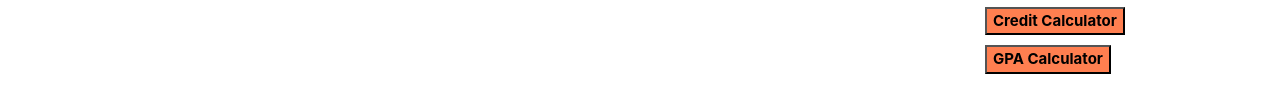
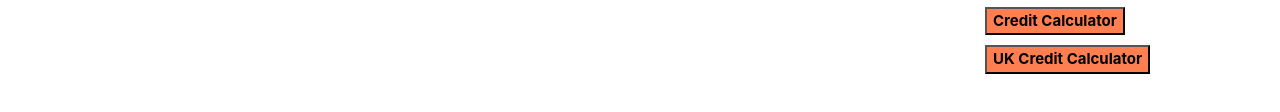
Before and after one commit to DataScienceDFG/institution.io, a plain HTML site: page index.html in a window 1280 px wide. Shown: the part 510-622 px from the top of the page. Drawn offline with nearby package versions, Linux system fonts and the light colour scheme.

Commit message:
Update index.html

```diff
--- a/index.html
+++ b/index.html
@@ -79,6 +79,5 @@
         </div>
             <button  style="font-size: 15px;background-color: coral;font-weight: bold;margin-left: 900px;margin-top: 10px;" onclick=" window.open('https://datasciencedfg.github.io/Accreditation_Status/', '_blank'); return false;">Check Accreditation</button>
         <button  style="font-size: 15px;background-color: coral;font-weight: bold;margin-left: 900px;margin-top: 10px" onclick=" window.open('https://datasciencedfg.github.io/credit_calculation/', '_blank'); return false;">Credit Calculator</button>
-           <button  style="font-size: 15px;background-color: coral;font-weight: bold;margin-left: 900px;margin-top: 10px" onclick=" window.open('https://datasciencedfg.github.io/gpa_grade/', '_blank'); return false;">GPA Calculator</button>
-    </body>
+           <button  style="font-size: 15px;background-color: coral;font-weight: bold;margin-left: 900px;margin-top: 10px" onclick=" window.open(' https://datasciencedfg.github.io/UK-Credit-Calculator/', '_blank'); return false;">UK Credit Calculator</button>    </body>
     </html>
```
